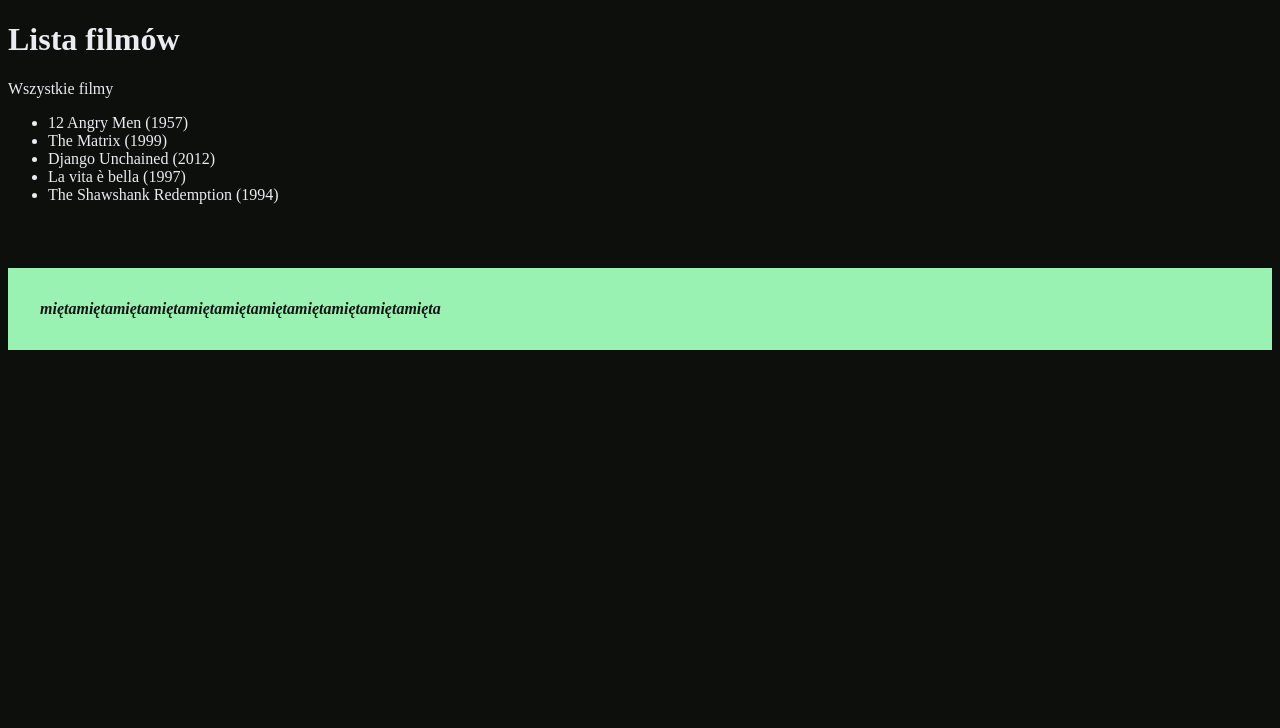
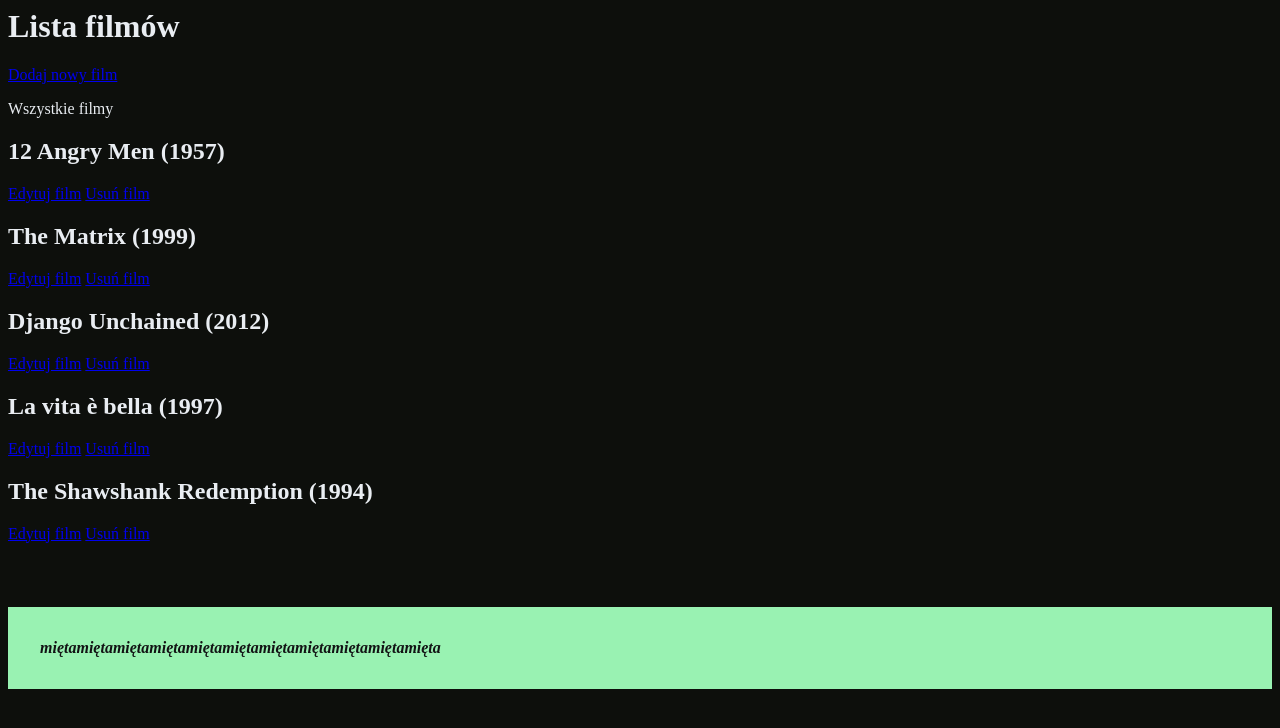
Before and after one commit to Waldek44/movierater, a Django app: page /main/wszystkie/ in a window 1280 px wide. Shown: the top 728 px of the page. Run offline with Django 3.2, Linux system fonts and the light colour scheme; data comes from the database, SQL or seed files in the repository; both versions use the stored data as it was after the commit.

Commit message:
User Interface | tworzę proste UI dla CRUDa za pomocą href htmla, żeby użytkownik miał dostęp do wszystkich opcji CRUD

```diff
--- a/main/urls.py
+++ b/main/urls.py
@@ -1,10 +1,15 @@
 from django.urls import path
 from .views import wszystkie_filmy, nowy_film, edytuj_film, usun_film
-
+"""
+do path dodaję atrybut 'name' aby potem w templatkach
+móc się do nich odwoływać, przykład: {% url 'name' film.id %}
+-------------------------------
+<int:id> pobiera numer id filmu który chcę edytować
+"""
 
 urlpatterns = [
-    path('wszystkie/', wszystkie_filmy),     # jeśli url localhost/main/wszystkie to do funkcji wszystkie_filmy w views
-    path('nowy/', nowy_film),
-    path('edytuj/<int:id>/', edytuj_film),   # <int:id> pobiera numer id filmu który chcę edytować
-    path('usun/<int:id>/', usun_film)      # <int:id> pobiera numer id filmu który chcę edytować
+    path('wszystkie/', wszystkie_filmy, name='wszystkie_filmy'),     # jeśli url localhost/main/wszystkie to do funkcji wszystkie_filmy w views
+    path('nowy/', nowy_film, name='nowy_film'),
+    path('edytuj/<int:id>/', edytuj_film, name='edytuj_film'),
+    path('usun/<int:id>/', usun_film, name='usun_film')
 ]
--- a/templates/lista_filmow.html
+++ b/templates/lista_filmow.html
@@ -1,5 +1,4 @@
 {% load static %}
-<!DOCTYPE html>
 <html lang="en">
 <head>
     <meta charset="UTF-8">
@@ -8,12 +7,18 @@
 </head>
 <body>
 <h1>Lista filmów</h1>
+<a href="{% url 'nowy_film' %}">Dodaj nowy film</a>
+
 <p>Wszystkie filmy</p>
-    <ul>
-        {% for film in filmowa %}
-        <li>{{ film }}</li>
-        {% endfor %}
-    </ul>
+
+    {% for film in filmowa %}
+    <div>
+        <h2>{{ film }}</h2>
+        <a href="{% url 'edytuj_film' film.id %}">Edytuj film</a>
+        <a href="{% url 'usun_film' film.id %}">Usuń film</a>
+    </div>
+    {% endfor %}
+
 <p class="alert"> {{ text44 }} </p>
 
 </body>
```
Also changed, not shown: db.sqlite3.
